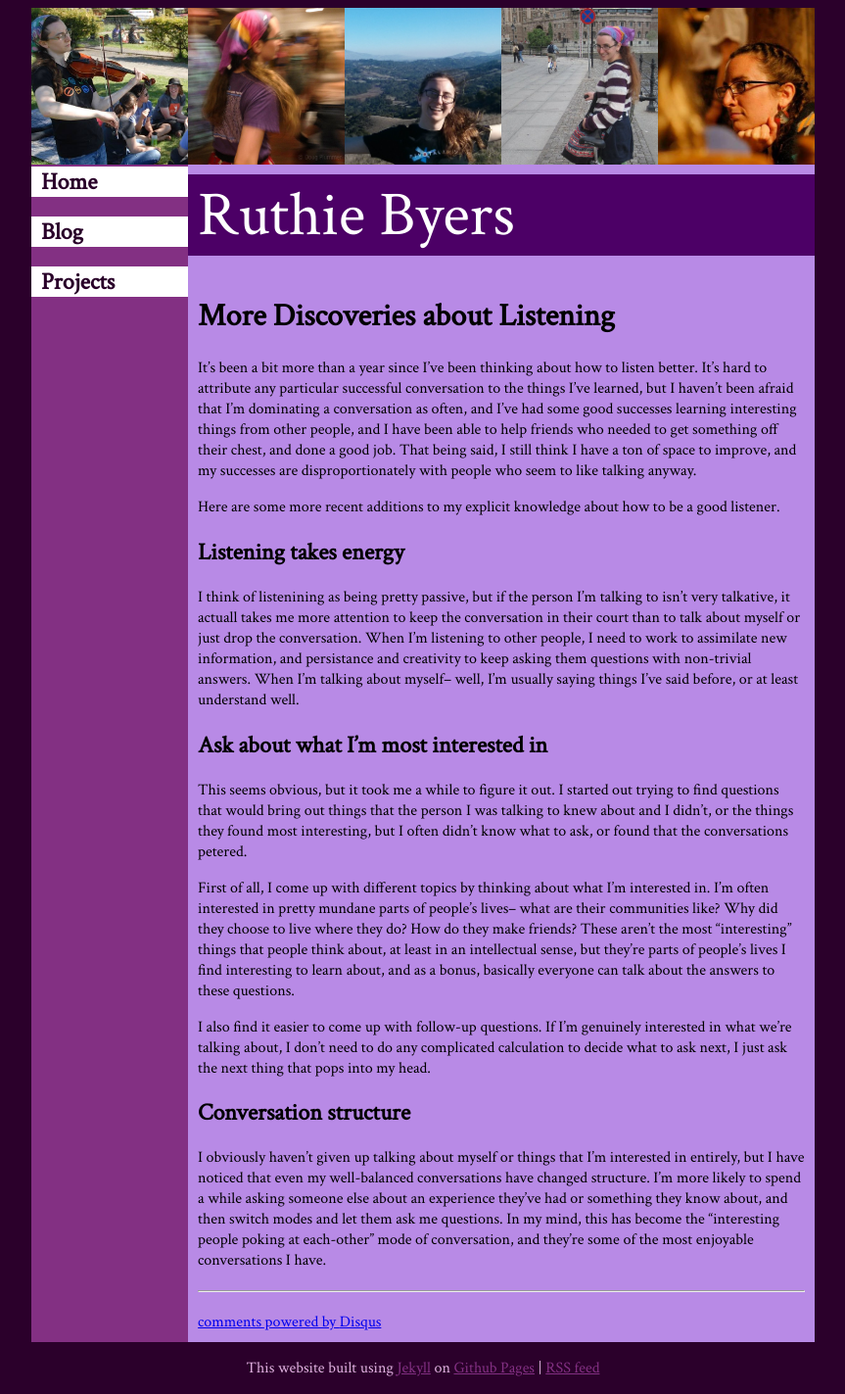
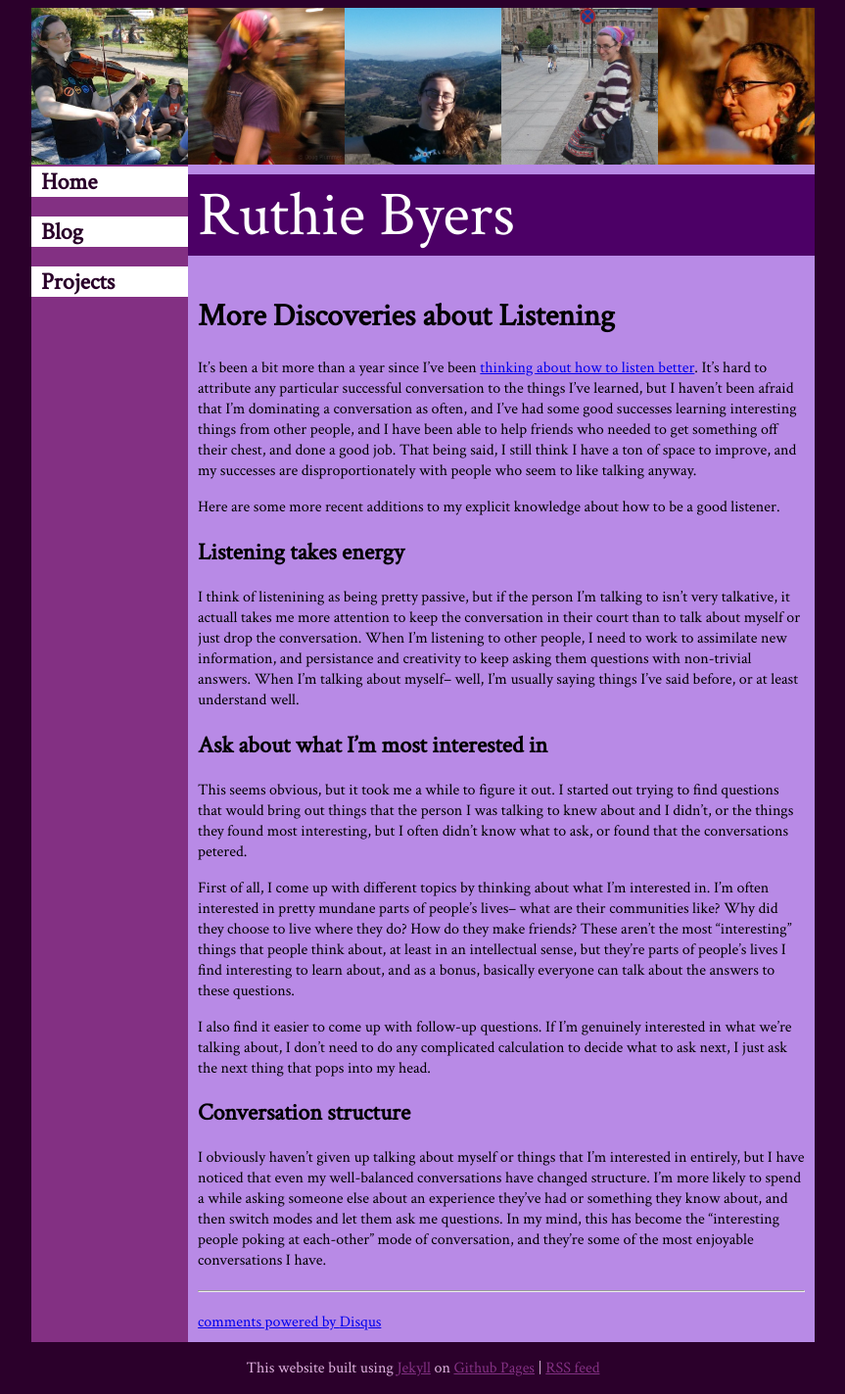
Before and after one commit to ruthie/ruthie.github.io, a Jekyll site: the page built from _posts/2015-05-17-listening-2.md, in a window 1280 px wide. Shown: the whole page at 98% size, without its empty margins (208-1071 px from the left). Built offline with Jekyll 4.4.1, drawn with Linux system fonts in a browser that asks for light colours; comment, search, counter and statistics services are not loaded; part of the change alters nothing that is shown.

```diff
--- a/_posts/2015-05-17-listening-2.md
+++ b/_posts/2015-05-17-listening-2.md
@@ -3,7 +3,7 @@ layout: blog
 title:  More Discoveries about Listening
 ---
 
-It's been a bit more than a year since I've been thinking about how to listen better.  It's hard to attribute any particular successful conversation to the things I've learned, but I haven't been afraid that I'm dominating a conversation as often, and I've had some good successes learning interesting things from other people, and I have been able to help friends who needed to get something off their chest, and done a good job.  That being said, I still think I have a ton of space to improve, and my successes are disproportionately with people who seem to like talking anyway.
+It's been a bit more than a year since I've been [thinking about how to listen better](http://www.ruthiebyers.com/2014/06/27/learning-to-listen.html).  It's hard to attribute any particular successful conversation to the things I've learned, but I haven't been afraid that I'm dominating a conversation as often, and I've had some good successes learning interesting things from other people, and I have been able to help friends who needed to get something off their chest, and done a good job.  That being said, I still think I have a ton of space to improve, and my successes are disproportionately with people who seem to like talking anyway.
 
 Here are some more recent additions to my explicit knowledge about how to be a good listener.
 
```
